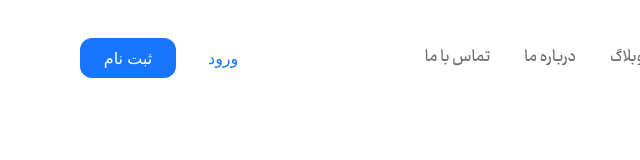
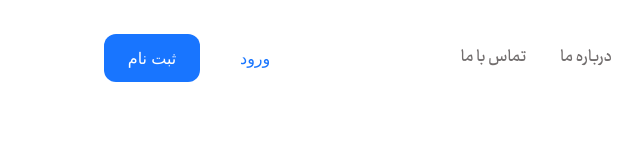
Before and after one commit to groupwebdevelopers/lovelcode, a React (Vite) app: page / in a window 1280 px wide. Shown: the top 160 px of the page, without its empty margins (640-1280 px from the left). Built offline with nearby package versions, Linux system fonts and the light colour scheme.

Commit message:
fix: Make changes to the cargo ship

```diff
--- a/src/components/Header/Header.jsx
+++ b/src/components/Header/Header.jsx
@@ -1,48 +1,62 @@
 import React from 'react'
+import { Link } from 'react-router-dom'
+import { NavLink } from 'react-router-dom'
 
 export default function Header() {
     return (
         <div className='container flex items-center justify-between pt-[30px]'>
             <div className="flex items-center gap-x-2.5">
-                <div className="flex items-center justify-center shadow-normal h-[55px] w-[55px] bg-white rounded-2xl">
+                <Link to='/' className="flex items-center justify-center shadow-normal h-[55px] w-[55px] bg-white rounded-2xl">
                     <img src="./images/mainweb/3D/Sec1/path28.svg" className='h-[31px]' alt="" />
-                </div>
+                </Link>
                 <div className="flex flex-col">
-                    <h3 className='text-lg font-Ray-ExtraBold text-main-blue-web'>
+                    <Link to='/' className='text-lg/5 font-Ray-ExtraBold text-main-blue-web'>
                         LovelCode
-                    </h3>
-                    <span className='text-sm font-Ray-Black text-main-gray-text-web'>
+                    </Link>
+                    <Link to='/' className='text-sm/4 font-Ray-Black text-main-gray-text-web'>
                         لاول کد
-                    </span>
+                    </Link>
                 </div>
             </div>
             <ul className="flex text-lg text-main-gray-text-web font-Ray-Bold gap-x-[34px]">
-                <li>
+                <li className='hover:text-main-blue-web transition-colors'>
+                    <NavLink to='/' className={({ isActive }) => isActive ? "text-main-blue-web relative before:content-[''] before:absolute before:top-0 before:right-0 before:h-0.5 before:w-0.5 before:bg-main-blue-web" : ''}>
                         صفحه اصلی
+                    </NavLink>
                 </li>
-                <li>
+                <li className='hover:text-main-blue-web transition-colors'>
+                    <NavLink to='/portfolio' className={({ isActive }) => isActive ? "text-main-blue-web relative before:content-[''] before:absolute before:top-0 before:right-0 before:h-0.5 before:w-0.5 before:bg-main-blue-web" : ''}>
                         نمونه کارها
+                    </NavLink>
                 </li>
-                <li>
+                <li className='hover:text-main-blue-web transition-colors'>
+                    <NavLink to='/s' className={({ isActive }) => isActive ? "text-main-blue-web relative before:content-[''] before:absolute before:top-0 before:right-0 before:h-0.5 before:w-0.5 before:bg-main-blue-web" : ''}>
                         تعرفه طراحی سایت
+                    </NavLink>
                 </li>
-                <li>
+                <li className='hover:text-main-blue-web transition-colors'>
+                    <NavLink to='/d' className={({ isActive }) => isActive ? "text-main-blue-web relative before:content-[''] before:absolute before:top-0 before:right-0 before:h-0.5 before:w-0.5 before:bg-main-blue-web" : ''}>
                         وبلاگ
+                    </NavLink>
                 </li>
-                <li>
+                <li className='hover:text-main-blue-web transition-colors'>
+                    <NavLink to='/f' className={({ isActive }) => isActive ? "text-main-blue-web relative before:content-[''] before:absolute before:top-0 before:right-0 before:h-0.5 before:w-0.5 before:bg-main-blue-web" : ''}>
                         درباره ما
+                    </NavLink>
                 </li>
-                <li>
+                <li className='hover:text-main-blue-web transition-colors'>
+                    <NavLink to='/g' className={({ isActive }) => isActive ? "text-main-blue-web relative before:content-[''] before:absolute before:top-0 before:right-0 before:h-0.5 before:w-0.5 before:bg-main-blue-web" : ''}>
                         تماس با ما
+                    </NavLink>
                 </li>
             </ul>
-            <div className="flex items-center gap-x-8">
-                <a className='text-main-blue-web'>
+            <div className="flex items-center gap-x-6">
+                <Link to='/' className='text-main-blue-web px-4 py-2'>
                     ورود
-                </a>
-                <a className='w-24 h-10 flex justify-center items-center rounded-xl bg-main-blue-web text-white'>
+                </Link>
+                <Link to='/' className='w-24 h-12 flex justify-center items-center rounded-xl bg-main-blue-web text-white'>
                     ثبت نام
-                </a>
+                </Link>
             </div>
         </div>
     )
--- a/src/routes/routes.jsx
+++ b/src/routes/routes.jsx
@@ -3,6 +3,6 @@ import Portfolio from "../pages/Portfolio/Portfolio"
 
 const routes = [
     { path: '/', element: <Home /> },
-    { path: '/Portfolio', element: <Portfolio /> },
+    { path: '/portfolio', element: <Portfolio /> },
 ]
 export default routes
--- a/tailwind.config.js
+++ b/tailwind.config.js
@@ -1,4 +1,5 @@
 /** @type {import('tailwindcss').Config} */
+const plugin = require('tailwindcss/plugin')
 export default {
   content: [
     "./index.html",
@@ -44,5 +45,10 @@ export default {
       }
     },
   },
-  plugins: [],
+  plugins: [
+    plugin(function ({ addVariant }) {
+      addVariant("child", "& > *")
+      addVariant("child-hover", "& > *:hover")
+    })
+  ],
 }
```
Lines whose indentation alone changed are shown as unchanged.
